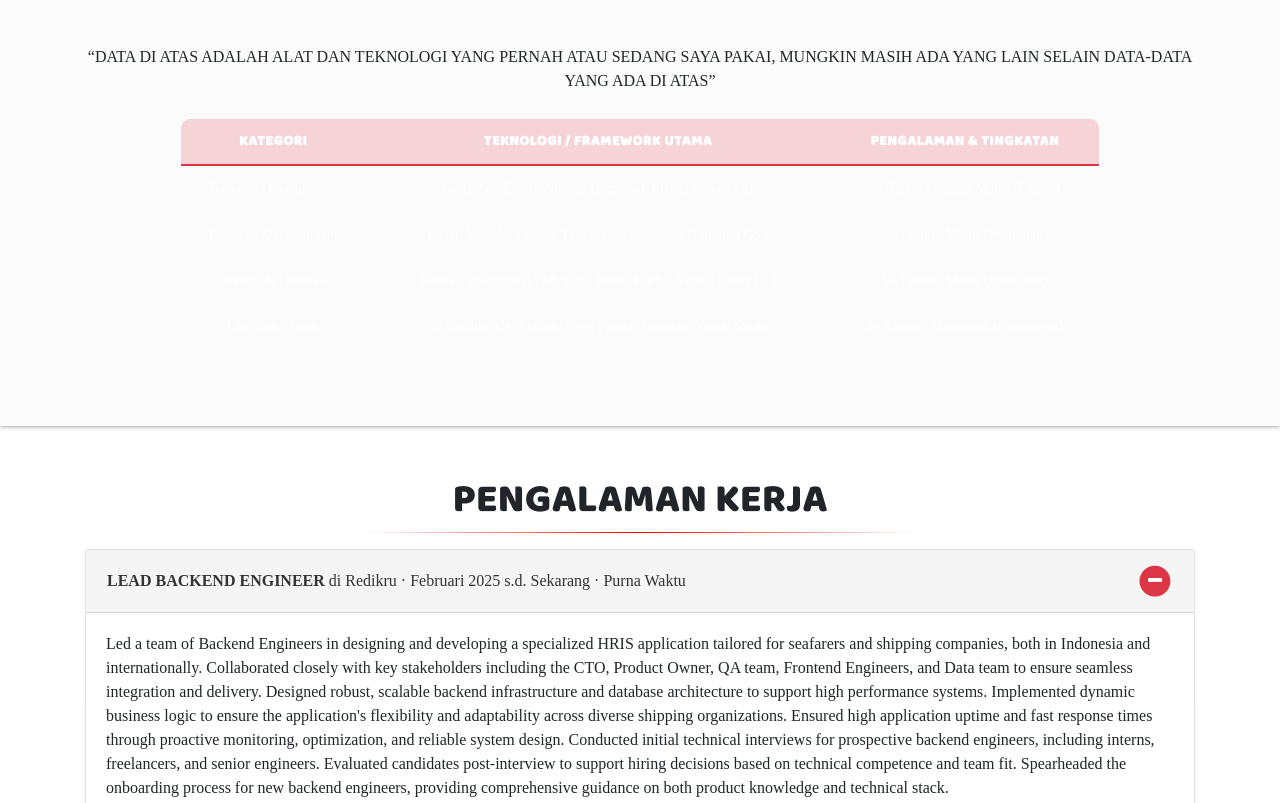
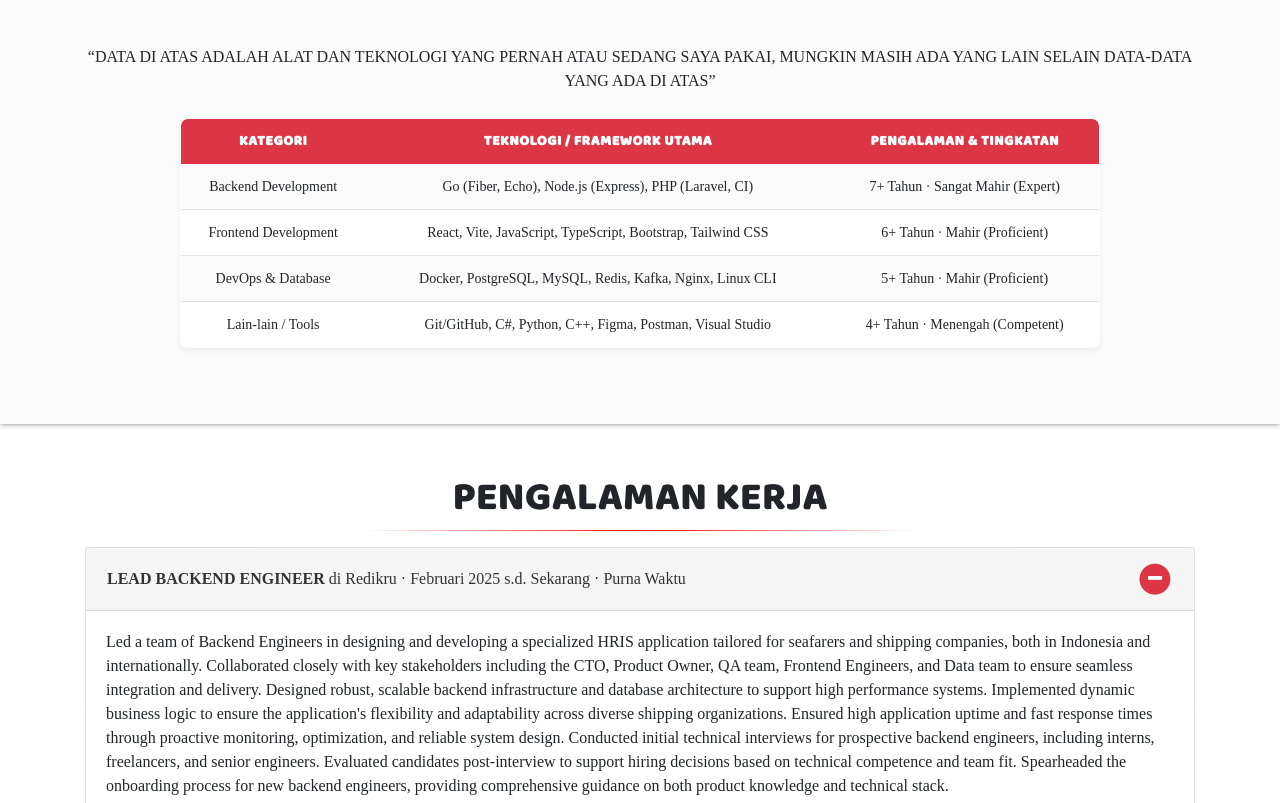
Before and after one commit to ZihxS/msalehsolahudin.com, a plain HTML site: page index.html in a window 1280 px wide. Shown: the part 5643-6446 px from the top of the page. Drawn offline with nearby package versions, Linux system fonts and the light colour scheme; a web font is replaced by a local one.

Commit message:
style: adjust tables color scheme for light theme readability

```diff
--- a/index.html
+++ b/index.html
@@ -1074,7 +1074,7 @@ Nama Mata Kuliah : Pemrograman Web I
           <p class="mt-5 mb-0 text-center note-portofolio"><q>DATA DI ATAS ADALAH ALAT DAN TEKNOLOGI YANG PERNAH ATAU SEDANG SAYA PAKAI, MUNGKIN MASIH ADA YANG LAIN SELAIN DATA-DATA YANG ADA DI ATAS</q></p>
           <div class="row custom-table-container justify-content-center">
             <div class="col-lg-10 table-responsive wow fadeInUp" data-wow-delay=".4s">
-              <table class="table table-borderless custom-table text-white text-center">
+              <table class="table table-borderless custom-table text-center">
                 <thead>
                   <tr>
                     <th>KATEGORI</th>
@@ -1816,7 +1816,7 @@ Nama Mata Kuliah : Pemrograman Web I
           </div>
           <div class="row custom-table-container justify-content-center">
             <div class="col-lg-10 table-responsive wow fadeInUp" data-wow-delay=".4s">
-              <table class="table table-borderless custom-table text-white text-center">
+              <table class="table table-borderless custom-table text-center">
                 <thead>
                   <tr>
                     <th>TAHUN</th>
--- a/perpustakaan/aplikasi/app.css
+++ b/perpustakaan/aplikasi/app.css
@@ -763,36 +763,43 @@ body.js-enabled img.lazy-fade.loaded {
   color: #a71d2a !important;
 }
 
-/* Custom Modern Responsive Table */
+/* Custom Modern Responsive Table for Light Background */
 .custom-table-container {
   margin-top: 25px;
 }
 .custom-table {
-  background: rgba(255, 255, 255, 0.05);
-  border-radius: 10px;
-  border: 1px solid rgba(220, 53, 69, 0.3) !important;
-  backdrop-filter: blur(5px);
-  -webkit-backdrop-filter: blur(5px);
+  background: #ffffff;
+  border-radius: 8px;
+  border: 1px solid #dee2e6 !important;
+  box-shadow: 0 4px 6px rgba(0, 0, 0, 0.05);
   overflow: hidden;
   font-size: 14px;
 }
 .custom-table th {
-  background: rgba(220, 53, 69, 0.2);
+  background: #dc3545 !important;
   font-weight: bold;
-  border-bottom: 2px solid #dc3545 !important;
-  color: #fff;
+  color: #ffffff !important;
   padding: 12px !important;
   font-family: 'BT', sans-serif;
   letter-spacing: 0.5px;
+  border: none !important;
 }
 .custom-table td {
   padding: 12px 10px !important;
   vertical-align: middle !important;
-  border-bottom: 1px solid rgba(255, 255, 255, 0.05) !important;
-  color: rgba(255, 255, 255, 0.85);
+  border-bottom: 1px solid #dee2e6 !important;
+  color: #212529 !important; /* Dark text for light background */
 }
 .custom-table tr:last-child td {
   border-bottom: none !important;
+}
+/* Striped rows for better readability */
+.custom-table tbody tr:nth-of-type(odd) {
+  background-color: rgba(0, 0, 0, 0.02);
+}
+/* Hover effect */
+.custom-table tbody tr:hover {
+  background-color: rgba(220, 53, 69, 0.03);
 }
 
 @media (max-width: 768px) {
```
